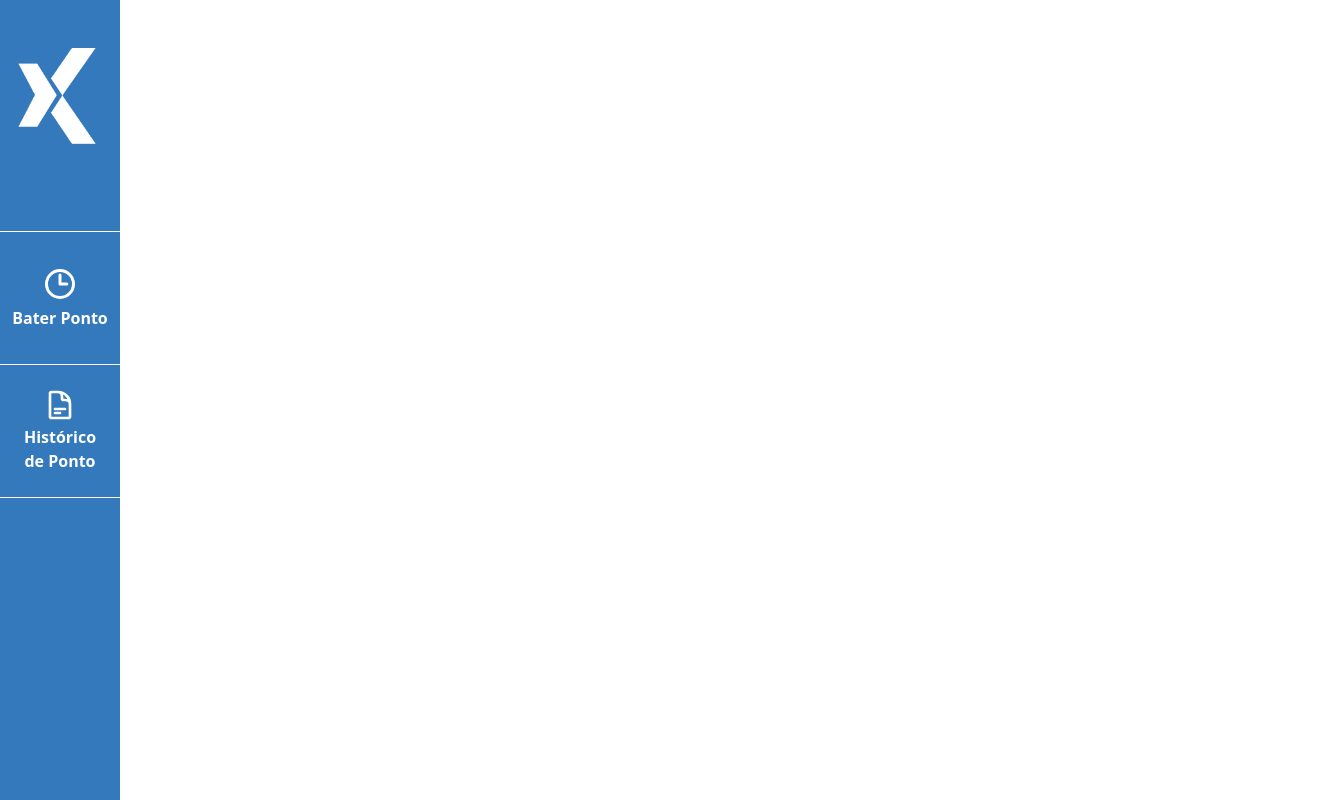
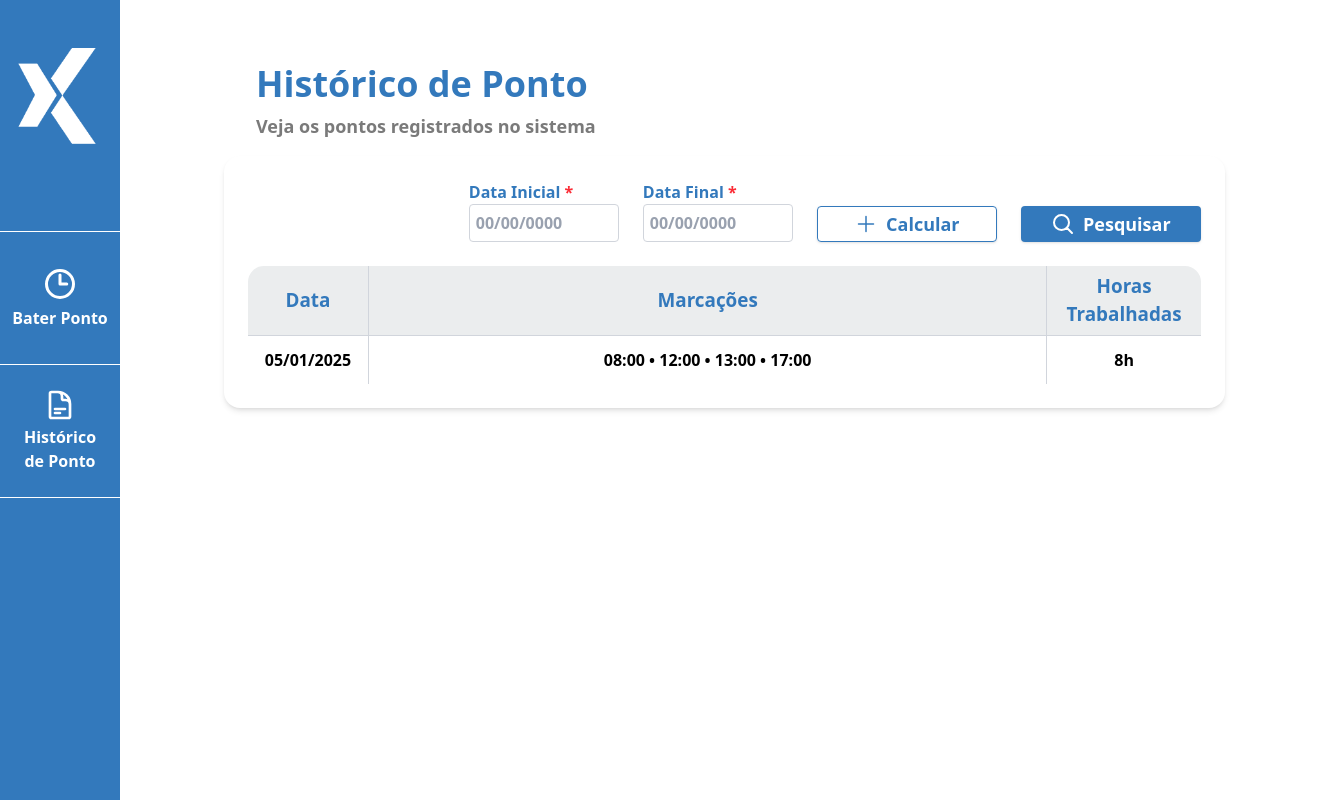
Before and after one commit to Leander-Antonio/Dixi-Prova-DEV-2026, a React (Vite) app: page /historico-ponto in a window 1280 px wide. Shown: the whole page, 1336 px wide, since content can reach past the window. Built offline with nearby package versions, Linux system fonts and the light colour scheme.

Commit message:
feat: tela de histórico de ponto

```diff
--- a/src/App.jsx
+++ b/src/App.jsx
@@ -1,7 +1,8 @@
 import { BrowserRouter, Routes, Route } from "react-router-dom";
 
 import SideBar from "./components/SideBar";
-import BaterPonto from "./pages/BaterPonto";
+import BaterPonto from "./pages/BaterPonto/index";
+import HistoricoPonto from "./pages/HistoricoPonto/HistoricoPonto";
 
 function App() {
   return (
@@ -14,6 +15,7 @@ function App() {
           <Routes>
             <Route path="/" element={<BaterPonto />} />
             <Route path="/bater-ponto" element={<BaterPonto />} />
+            <Route path="/historico-ponto" element={<HistoricoPonto />} />
           </Routes>
         </div>
       </div>
--- a/src/components/Camera.jsx
+++ b/src/components/Camera.jsx
@@ -127,7 +127,7 @@ function Camera({ ativo, onCapture, onPermissaoNegada }) {
 
           <button
             onClick={ativarCamera}
-            className="border border-[#3379BC] text-[#3379BC] px-5 py-2 rounded-full font-semibold hover:bg-[#3379BC] hover:text-white transition"
+            className="border border-[#3379BC] text-[#3379BC] px-5 py-2 rounded-full font-semibold hover:bg-[#3379BC] hover:text-white transition cursor-pointer"
           >
             Ative a Permissão
           </button>
--- a/src/components/Previa.jsx
+++ b/src/components/Previa.jsx
@@ -15,9 +15,9 @@ function Previa({ foto, momento, onFechar, onRefazer, onConfirmar }) {
         {/* botão fechar */}
         <button
           onClick={onFechar}
-          className="absolute top-4 right-4 text-gray-400 hover:text-gray-600"
+          className="absolute border-3 border-[#3379BC] rounded-md top-4 right-4 text-[#3379BC] hover:bg-[#3379BC] hover:text-white cursor-pointer"
         >
-          <XMarkIcon className="w-6 h-6" />
+          <XMarkIcon className="w-6 h-6 stroke-2" />
         </button>
 
         {/* título */}
@@ -60,7 +60,7 @@ function Previa({ foto, momento, onFechar, onRefazer, onConfirmar }) {
         <div className="ml-6 mr-6 mb-6 mt-2 flex gap-4">
           <button
             onClick={onRefazer}
-            className="flex-1 border border-[#3379BC] text-[#3379BC] py-2 rounded-lg font-semibold flex items-center justify-center gap-2 hover:bg-[#3379BC] hover:text-white transition"
+            className="flex-1 border border-[#3379BC] text-[#3379BC] py-2 rounded-lg font-semibold flex items-center justify-center gap-2 hover:bg-[#3379BC] hover:text-white transition cursor-pointer"
           >
             <ArrowPathIcon className="w-5 h-5 stroke-2" />
             Tirar outra foto
@@ -68,7 +68,7 @@ function Previa({ foto, momento, onFechar, onRefazer, onConfirmar }) {
 
           <button
             onClick={onConfirmar}
-            className="flex-1 bg-[#3379BC] text-white py-3 rounded-lg font-semibold flex items-center justify-center gap-2 hover:bg-[#40A5DD] transition"
+            className="flex-1 bg-[#3379BC] text-white py-3 rounded-lg font-semibold flex items-center justify-center gap-2 hover:bg-[#40A5DD] transition cursor-pointer"
           >
             <CheckIcon className="w-5 h-5 stroke-3" />
             Registrar Ponto
--- a/src/components/SideBar.jsx
+++ b/src/components/SideBar.jsx
@@ -22,11 +22,12 @@ function SideBar() {
       <div className="w-full h-px bg-white my-4 "></div>
 
       <Link
-        to="/espelho"
+        to="/historico-ponto"
         className="text-white flex flex-col items-center justify-center font-semibold h-[100px] w-full hover:bg-[#2a66a3]"
       >
         <DocumentTextIcon className="h-8 w-8 text-white stroke-2 mb-1" />
-        <span>Histórico</span> <span>de Ponto</span>
+        <span>Histórico</span>
+        <span>de Ponto</span>
       </Link>
 
       <div className="w-full h-px bg-white my-4 "></div>
--- a/src/components/ToggleButton.jsx
+++ b/src/components/ToggleButton.jsx
@@ -4,7 +4,7 @@ function ToggleBotton({ ativo, onToggle }) {
       <button
         type="button"
         onClick={onToggle}
-        className={`relative w-15 h-7 flex items-center rounded-full p-1 transition-colors ${
+        className={`relative w-15 h-7 flex items-center rounded-full p-1 transition-colors cursor-pointer ${
           ativo ? "bg-[#3379BC]" : "bg-white border-2 border-[#3379BC]"
         }`}
       >
--- a/src/pages/BaterPonto/index.jsx
+++ b/src/pages/BaterPonto/index.jsx
@@ -66,7 +66,7 @@ function BaterPonto() {
                   document.getElementById("capturar-foto")?.click();
                 }
               }}
-              className={`font-semibold py-3 rounded-lg transition flex items-center justify-center gap-2
+              className={`font-semibold py-3 rounded-lg transition flex items-center justify-center gap-2 cursor-pointer
     ${
       podeRegistrar
         ? "bg-[#3379BC] text-white hover:bg-[#40A5DD]"
--- /dev/null
+++ b/src/pages/HistoricoPonto/HistoricoPonto.jsx
@@ -0,0 +1,106 @@
+import { MagnifyingGlassIcon } from "@heroicons/react/24/outline";
+import { PlusIcon } from "@heroicons/react/24/outline";
+import { useNavigate } from "react-router-dom";
+import { useEffect, useState } from "react";
+
+function HistoricoPonto() {
+  const navigate = useNavigate();
+
+  return (
+    <div className="w-full ml-20 mt-10">
+      {/* TÍTULO */}
+      <h1 className="text-[#3379BC] text-4xl font-bold mb-2 ml-8">
+        Histórico de Ponto
+      </h1>
+      <h2 className="text-[#7A7A7A] text-lg font-semibold mb-4 ml-8">
+        Veja os pontos registrados no sistema
+      </h2>
+
+      {/* CARD */}
+      <div className="bg-white rounded-2xl shadow-md p-6  w-[90%]">
+        {/* FILTROS */}
+        <div className="flex gap-6 w-full items-end justify-end mb-6">
+          {/* CAMPO 1 */}
+          <div className="flex flex-col w-[150px]">
+            <label className="text-[#3379BC] font-semibold">
+              Data Inicial <span className="text-red-500">*</span>
+            </label>
+            <input
+              type="text"
+              className="bg-white border border-gray-300 rounded p-1.5 w-full placeholder-gray-400 placeholder:font-semibold"
+              placeholder="00/00/0000"
+            />
+          </div>
+
+          {/* CAMPO 2 */}
+          <div className="flex flex-col w-[150px]">
+            <label className="text-[#3379BC] font-semibold">
+              Data Final <span className="text-red-500">*</span>
+            </label>
+            <input
+              type="text"
+              className="bg-white border border-gray-300 rounded p-1.5 w-full placeholder-gray-400 placeholder:font-semibold"
+              placeholder="00/00/0000"
+            />
+          </div>
+
+          {/* BOTÕES */}
+          <button
+            className="w-[180px] h-9 shadow rounded border border-[#3379BC]
+              text-[#3379BC] font-semibold text-[18px]
+              flex items-center justify-center gap-2
+              hover:bg-[#3379BC] hover:text-white transition cursor-pointer"
+          >
+            <PlusIcon className="h-6 w-6" />
+            Calcular
+          </button>
+
+          <div className="flex gap-4">
+            <button
+              className="bg-[#3379BC] w-[180px] h-9 shadow rounded
+              text-white font-semibold text-[18px] flex items-center justify-center gap-2 hover:bg-[#40A5DD] cursor-pointer"
+            >
+              <MagnifyingGlassIcon className="h-6 w-6 stroke-2" />
+              Pesquisar
+            </button>
+          </div>
+        </div>
+
+        {/* TABELA */}
+        <div className="overflow-auto rounded-2xl">
+          <table className="w-full border-collapse">
+            <thead>
+              <tr className="bg-[#EBEDEE] text-[#3379BC] font-semibold text-[1.18rem]">
+                <th className="py-1.5 p-2 w-[60px] border-b border-gray-300">
+                  Data
+                </th>
+                <th className="py-1.5 p-2 w-[580px] border-b border-gray-300 border-l">
+                  Marcações
+                </th>
+                <th className="py-1.5 p-2 w-[80px] border-b border-gray-300 border-l">
+                  Horas Trabalhadas
+                </th>
+              </tr>
+            </thead>
+
+            <tbody>
+              <tr className="text-center font-semibold">
+                <td className="py-3 p-2 border-t border-gray-300">
+                  05/01/2025
+                </td>
+                <td className="py-3 p-2 border-t border-gray-300 border-l">
+                  08:00 • 12:00 • 13:00 • 17:00
+                </td>
+                <td className="py-3 p-2 border-t border-gray-300 border-l">
+                  8h
+                </td>
+              </tr>
+            </tbody>
+          </table>
+        </div>
+      </div>
+    </div>
+  );
+}
+
+export default HistoricoPonto;
```
